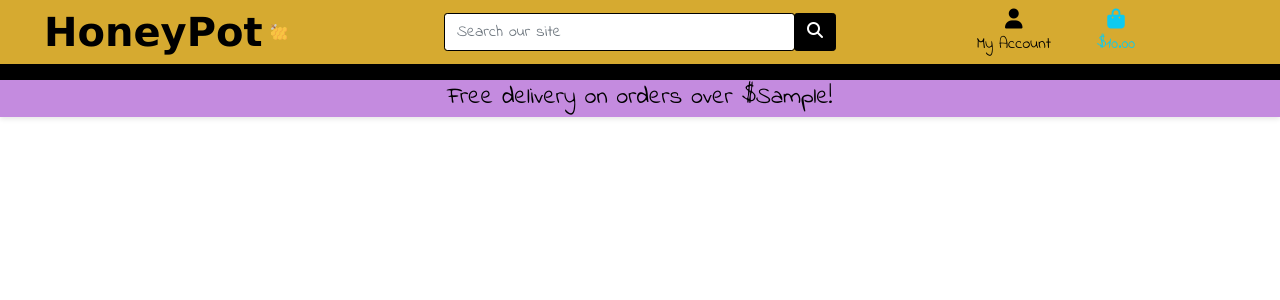
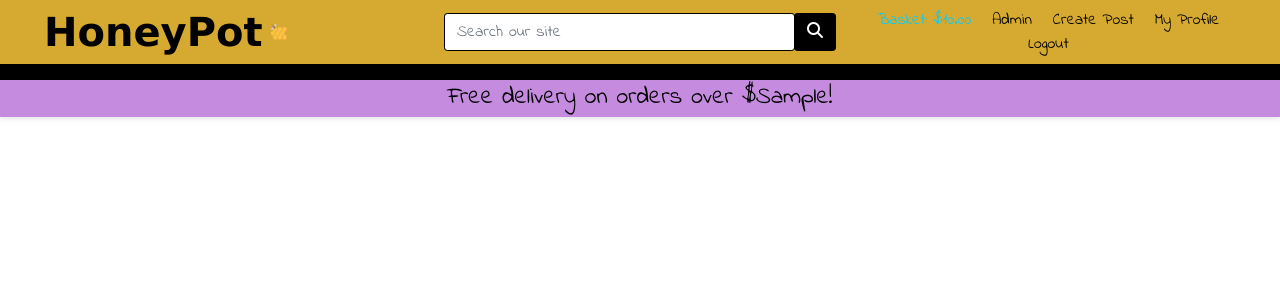
Before and after one commit to petra66orii/honeypot, a Django app: template templates/allauth/base.html in a window 1280 px wide. Shown: the top 300 px of the page. Run offline with Django 3.2, Linux system fonts and the light colour scheme; a user stored in the database is signed in; tables that the repository leaves empty hold one stand-in row (values such as "Sample post"); the template is opened without the code that fills it: most values are stand-ins (such as "Sample title", 1, 10 or a date in 2020); some libraries are stand-ins or nearby versions; some web fonts are replaced.

Commit message:
Modify navbar position

```diff
--- a/templates/allauth/base.html
+++ b/templates/allauth/base.html
@@ -53,41 +53,56 @@
           </form>
         </div>
         <div class="col-12 col-lg-4 my-auto py-1 py-lg-0">
-            <ul class="list-inline list-unstyled text-center text-lg-right my-0">
-                <li class="list-inline-item dropdown">
-                    <a class="text-black nav-link" href="#" id="user-options" data-bs-toggle="dropdown" aria-haspopup="true" aria-expanded="false">
+          <ul class="list-inline list-unstyled text-center text-lg-right my-0 mx-auto">
+            <li class="list-inline-item mx-0">
+              <a class="{% if grand_total %}text-info font-weight-bold{% else %}text-black{% endif %} text-decoration-none" href="#">
                         <div class="text-center">
-                            <div><i class="fas fa-user fa-lg"></i></div>
-                            <p class="my-0">My Account</p>
-                        </div>
-                    </a>
-                    <div class="dropdown-menu border-0" aria-labelledby="user-options">
-                        {% if request.user.is_authenticated %}
-                            {% if request.user.is_superuser %}
-                                <a href="#" class="dropdown-item">Product Management</a>
-                            {% endif %}
-                            <a href="#" class="dropdown-item">My Profile</a>
-                            <a href="{% url 'account_logout' %}" class="dropdown-item">Logout</a>
-                        {% else %}
-                            <a href="{% url 'account_signup' %}" class="dropdown-item">Register</a>
-                            <a href="{% url 'account_login' %}" class="dropdown-item">Login</a>
-                        {% endif %}
-                    </div>
-                </li>
-                <li class="list-inline-item">
-                    <a class="{% if grand_total %}text-info font-weight-bold{% else %}text-black{% endif %} nav-link" href="#">
-                        <div class="text-center">
-                            <div><i class="fas fa-shopping-bag fa-lg"></i></div>
                             <p class="my-0">
                                 {% if grand_total %}
-                                    ${{ grand_total|floatformat:2 }}
+                    Basket: ${{ grand_total|floatformat:2 }}
                                 {% else %}
-                                    $0.00
+                    Basket: $0.00
                                 {% endif %}
                             </p>
                         </div>
                     </a>
                 </li>
+            <li class="list-inline-item mx-1 border-start border-line"></li>
+
+            <!-- Admin panel link -->
+            {% if user.is_authenticated and user.is_staff %}
+            <li class="list-inline-item mx-0">
+                <a class="text-black text-decoration-none" aria-current="page" href="{% url 'admin:index' %}">Admin</a>
+            </li>
+            <li class="list-inline-item mx-1 border-start border-line"></li>
+            <li class="list-inline-item mx-0">
+                <a class="text-black text-decoration-none"
+                    aria-current="page" href="#">Create Post</a>
+            </li>
+            <li class="list-inline-item mx-1 border-start border-line"></li>
+            {% endif %}
+            {% if user.is_authenticated %}
+            <li class="list-inline-item mx-0">
+                <a class="text-black text-decoration-none" aria-current="page"
+                    href="#">My Profile</a>
+            </li>
+            <li class="list-inline-item mx-1 border-start border-line"></li>
+            <li class="list-inline-item mx-0">
+                <a class="text-black text-decoration-none" aria-current="page"
+                    href="{% url 'account_logout' %}">Logout</a>
+            </li>
+            <li class="list-inline-item mx-1 border-start border-line"></li>
+            {% else %}
+            <li class="list-inline-item mx-0">
+                <a class="text-black text-decoration-none" aria-current="page"
+                    href="{% url 'account_signup' %}">Register</a>
+            </li>
+            <li class="list-inline-item mx-1 border-start border-line"></li>
+            <li class="list-inline-item mx-0">
+                <a class="text-black text-decoration-none" aria-current="page"
+                    href="{% url 'account_login' %}">Login</a>
+            </li>
+            {% endif %}
             </ul>
 
         </div>
```
